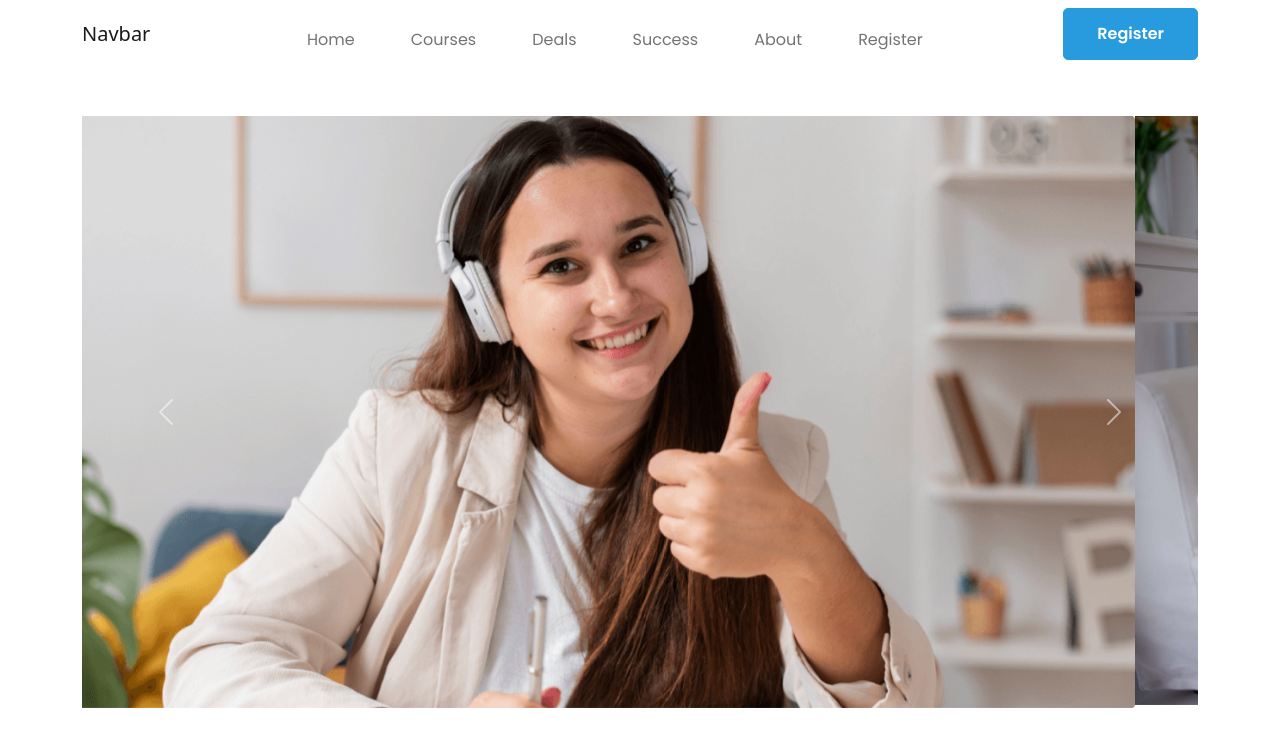
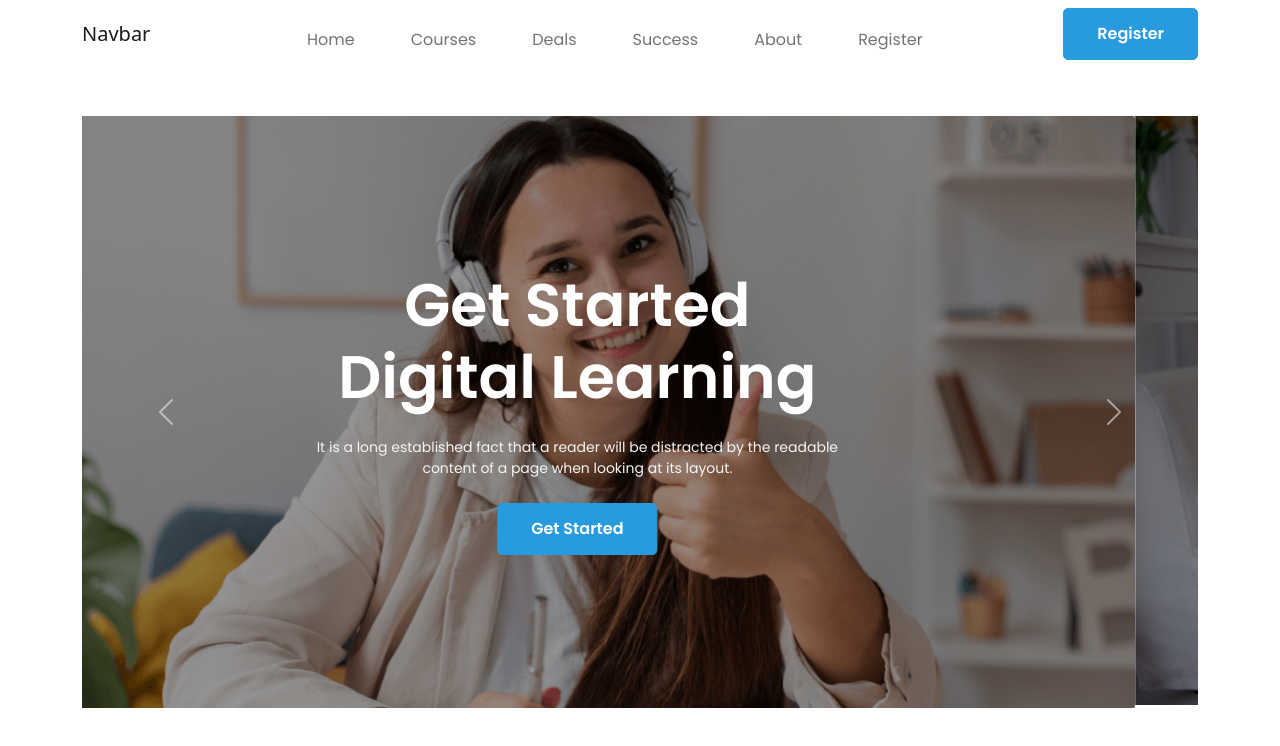
Before and after one commit to Sharif101/Assingment-3, a plain HTML site: page index.html in a window 1280 px wide. Drawn offline with nearby package versions, Linux system fonts and the light colour scheme.

Commit message:
banner add

```diff
--- a/css/style.css
+++ b/css/style.css
@@ -26,7 +26,7 @@ body,html{
 :root
 {
     --btn-col: #289BDE;
-    --text-col: #777777;
+    --text-col: #F4F4F4;
     --title-col: #1D1D1D;
     --font-family:'Poppins', sans-serif;
 }
@@ -52,3 +52,33 @@ nav ul li
     color: var(--text-col);
     font-weight: 400;
 }
+
+.carousel-item img
+{
+    position: relative;
+}
+.carousel-item  .overlay
+{
+    position: absolute;
+    top: 0;
+    left: 0;
+    background: rgba(0, 0, 0, 0.4);
+    width: 100%;
+    height: 100%;
+}
+
+.carousel-item  .overlay h1
+{
+    font-family: var(--font-family);
+    font-size: 60px;
+    color: white;
+    font-weight: 600;
+}
+
+.carousel-item  .overlay p
+{
+    font-family: var(--font-family);
+    font-size: 14px;
+    color: var(--text-col);
+    font-weight: 400;
+}
--- a/index.html
+++ b/index.html
@@ -56,10 +56,24 @@
                 <div id="carouselExampleControls" class="carousel slide" data-bs-ride="carousel">
                     <div class="carousel-inner">
                       <div class="carousel-item active">
-                        <img src="./images/cover/cover-1.png" class="d-block w-100" alt="...">
+                        <img class="img-fluid" src="./images/cover/cover-1.png" class="d-block w-100" alt="...">
+                        <div class="overlay d-flex align-items-center justify-content-center text-center">
+                           <div class="text w-50">
+                            <h1>Get Started Digital Learning</h1>
+                            <p class="my-4">It is a long established fact that a reader will be distracted by the readable content of a page when looking at its layout.</p>
+                                <button type="button" class="custom-btn">Get Started</button>
+                           </div>
+                        </div>
                       </div>
                       <div class="carousel-item">
-                        <img src="./images/cover/cover-3.jpg" class="d-block w-100" alt="...">
+                        <img class="img-fluid" src="./images/cover/cover-3.jpg" class="d-block w-100" alt="...">
+                        <div class="overlay d-flex align-items-center justify-content-center text-center">
+                            <div class="text w-50">
+                             <h1>Get Started Digital Learning</h1>
+                             <p class="my-4">It is a long established fact that a reader will be distracted by the readable content of a page when looking at its layout.</p>
+                                 <button type="button" class="custom-btn">Get Started</button>
+                            </div>
+                         </div>
                       </div>
                     </div>
                     <button class="carousel-control-prev" type="button" data-bs-target="#carouselExampleControls" data-bs-slide="prev">
```
